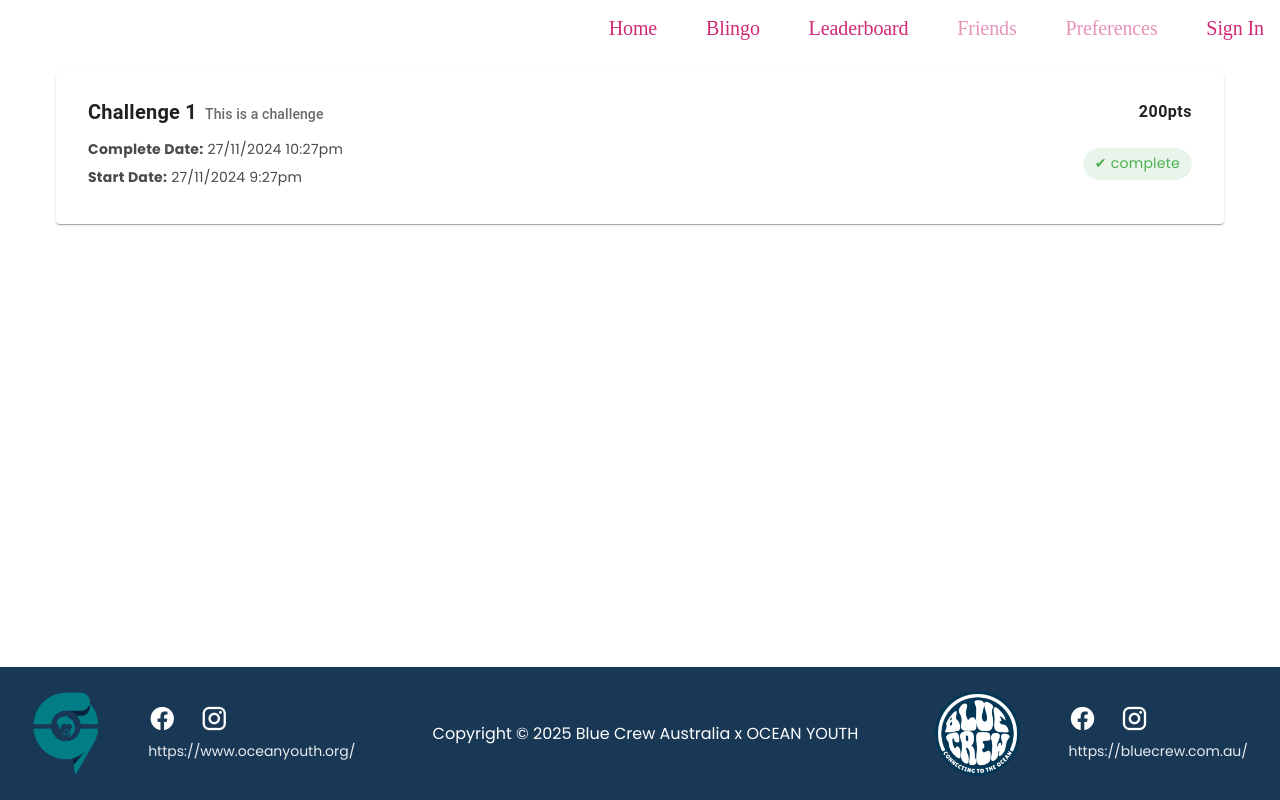
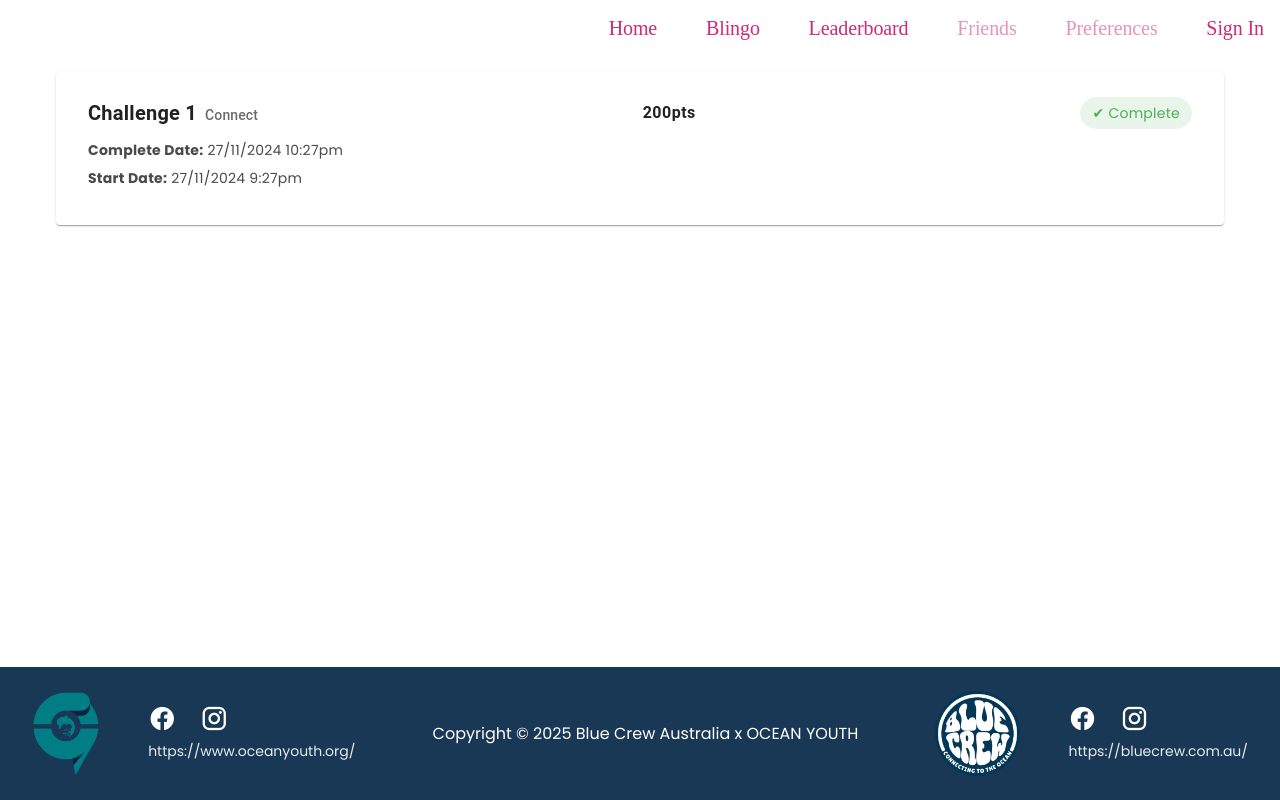
Before and after one commit to codersforcauses/bluecrew, a Vue app in the folder client/: page /profile in a window 1280 px wide. Built offline with nearby package versions, Linux system fonts and the light colour scheme; no server answers; the HTML template or start-up script is replaced by a standard one; a web font is replaced by a local one.

Commit message:
added capitals

```diff
--- a/client/src/components/ChallengesCard.vue
+++ b/client/src/components/ChallengesCard.vue
@@ -3,11 +3,11 @@
   defineProps<{
     title: string
     description: string
-    type: 'connect' | 'understand' | 'act'
+    type: 'Connect' | 'Understand' | 'Act'
     points: number
     startDate: string
     finishDate: string
-    status: 'complete' | 'uncomplete'
+    status: 'Complete' | 'Uncomplete'
   }>()
 </script>
 
@@ -16,9 +16,14 @@
     <v-card-title class="d-flex justify-space-between align-center">
       <div>
         <span class="font-weight-bold text-h6">{{ title }}</span>
-        <span class="subtitle ml-2 text-subtitle-2">{{ description }}</span>
+        <span class="subtitle ml-2 text-subtitle-2">{{ type }}</span>
       </div>
       <span class="text-body-1 font-weight-bold">{{ points }}pts</span>
+      <div>
+        <v-chip color="success" text-color="white" class="status-indicator" outlined>
+          ✔ {{ status }}
+        </v-chip>
+      </div>
     </v-card-title>
 
     <v-card-text class="d-flex justify-space-between align-center">
@@ -30,14 +35,7 @@
           <strong>Start Date:</strong> {{ startDate }}
         </p>
       </div>
-      <v-chip
-        color="success"
-        text-color="white"
-        class="status-indicator"
-        outlined
-      >
-        ✔ {{ status }}
-      </v-chip>
+
     </v-card-text>
   </v-card>
 </template>
--- a/client/src/components/ProfileView.vue
+++ b/client/src/components/ProfileView.vue
@@ -4,11 +4,11 @@
 
   const title = ref("Challenge 1");
   const description = ref("This is a challenge");
-  const type = ref<'connect' | 'understand' | 'act'>('connect');
+  const type = ref<'Connect' | 'Understand' | 'Act'>('Connect');
   const points = ref(200);
   const startDate = ref("27/11/2024 9:27pm");
   const finishDate = ref("27/11/2024 10:27pm");
-  const status = ref<'complete' | 'uncomplete'>('complete');
+  const status = ref<'Complete' | 'Uncomplete'>('Complete');
 </script>
 
 <template>
```
